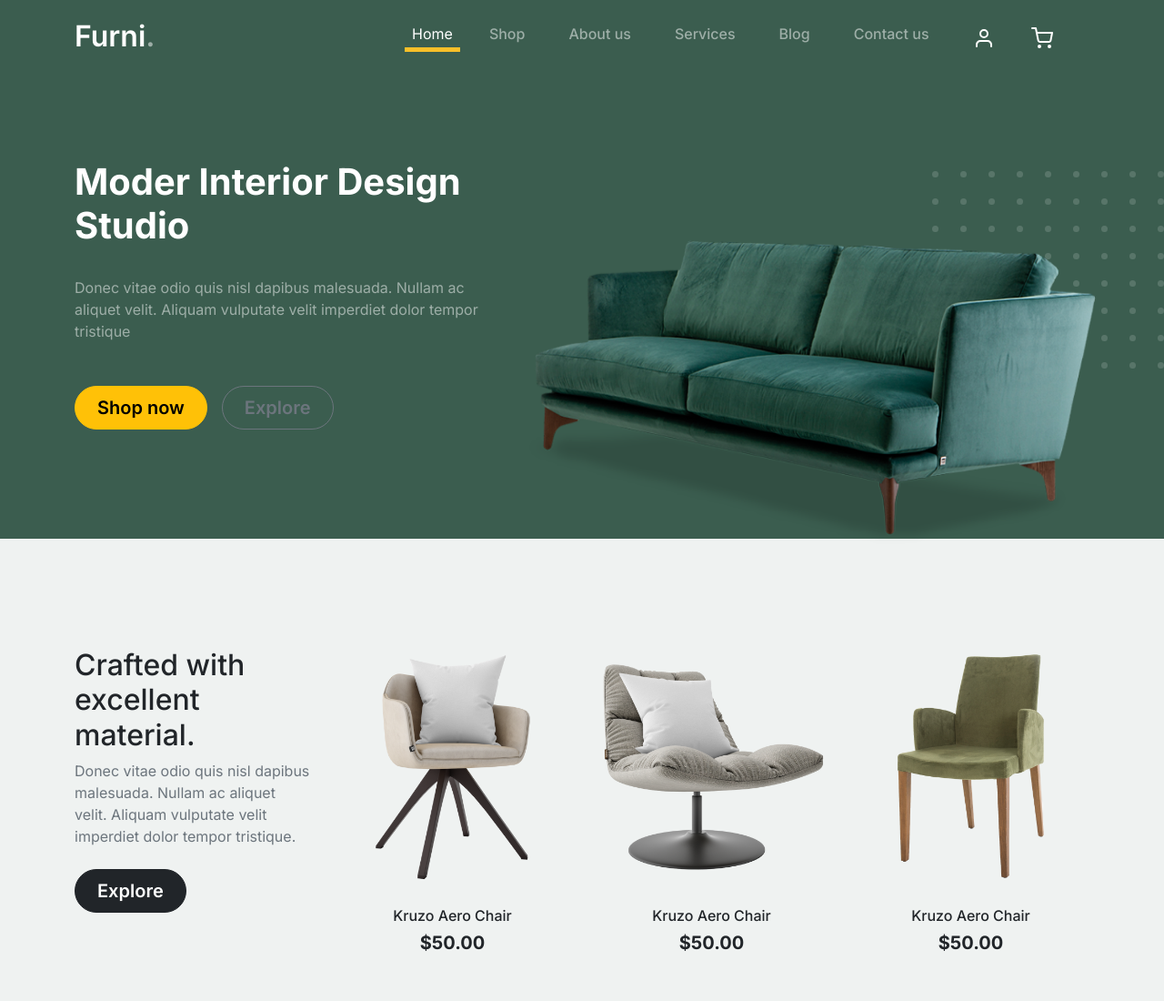
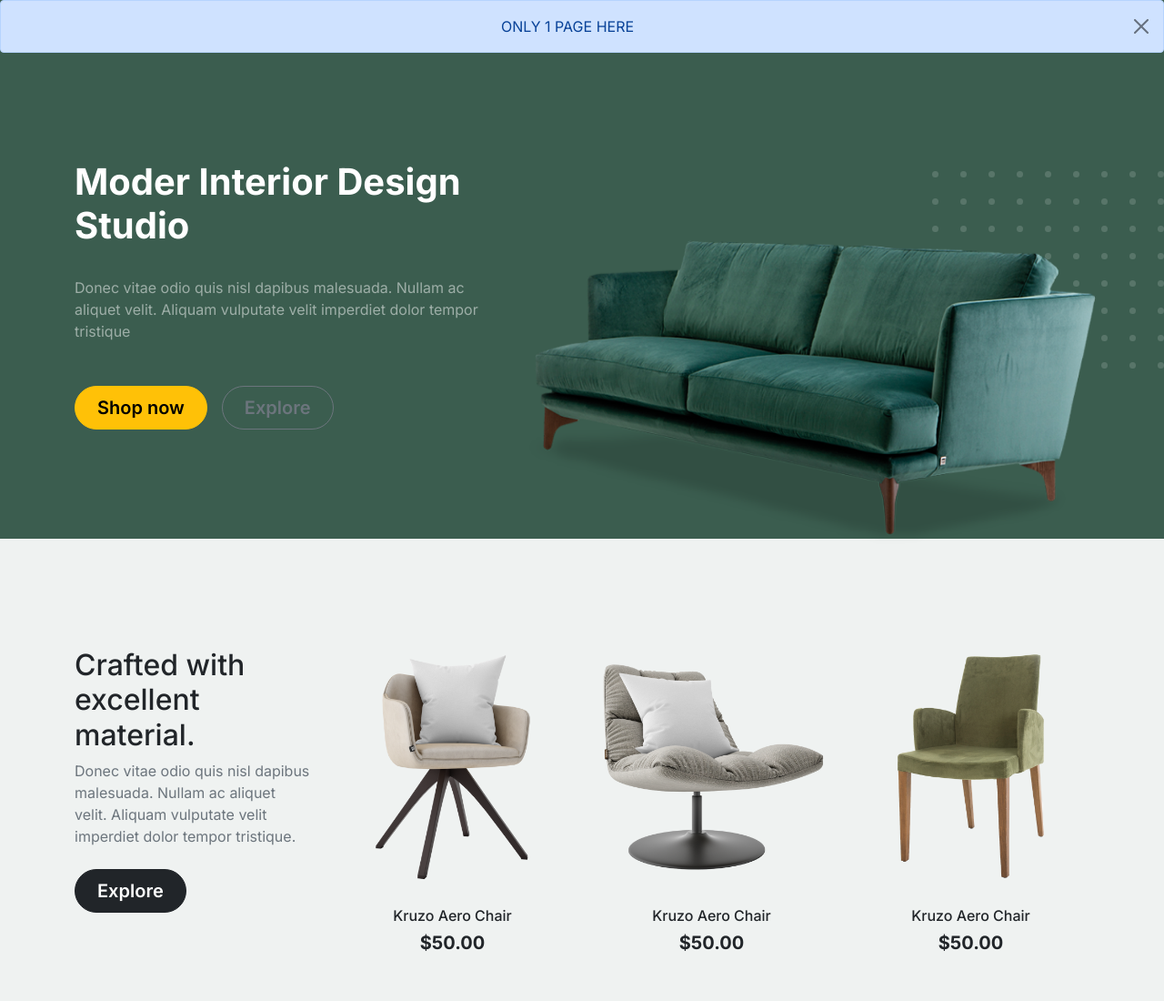
Before and after one commit to Siroj-Yuldashev/Furni, a plain HTML site: page index.html in a window 1280 px wide. Shown: the top 1100 px of the page at 91% size. Drawn offline with nearby package versions, Linux system fonts and the light colour scheme.

Commit message:
first commit

```diff
--- a/css/stiyle.css
+++ b/css/stiyle.css
@@ -94,6 +94,9 @@ body{
         transform: scale(1);
         opacity: 1;
     }
+}
+div[role="alert"]{
+    z-index: 10;
 }
 #btn{
     position: fixed;
--- a/index.html
+++ b/index.html
@@ -18,6 +18,10 @@
     </div>
     <!------------------------------header start---------------------------->
     <header>
+      <div class="alert alert-primary alert-dismissible fade show position-fixed w-100" role="alert">
+          <div class="text-uppercase text-center">only 1 page here</div>
+        <button type="button" class="btn-close" data-bs-dismiss="alert" aria-label="Close"></button>
+      </div>
         <div class="container">
             <div class="row">
                 <div class="col">
```
